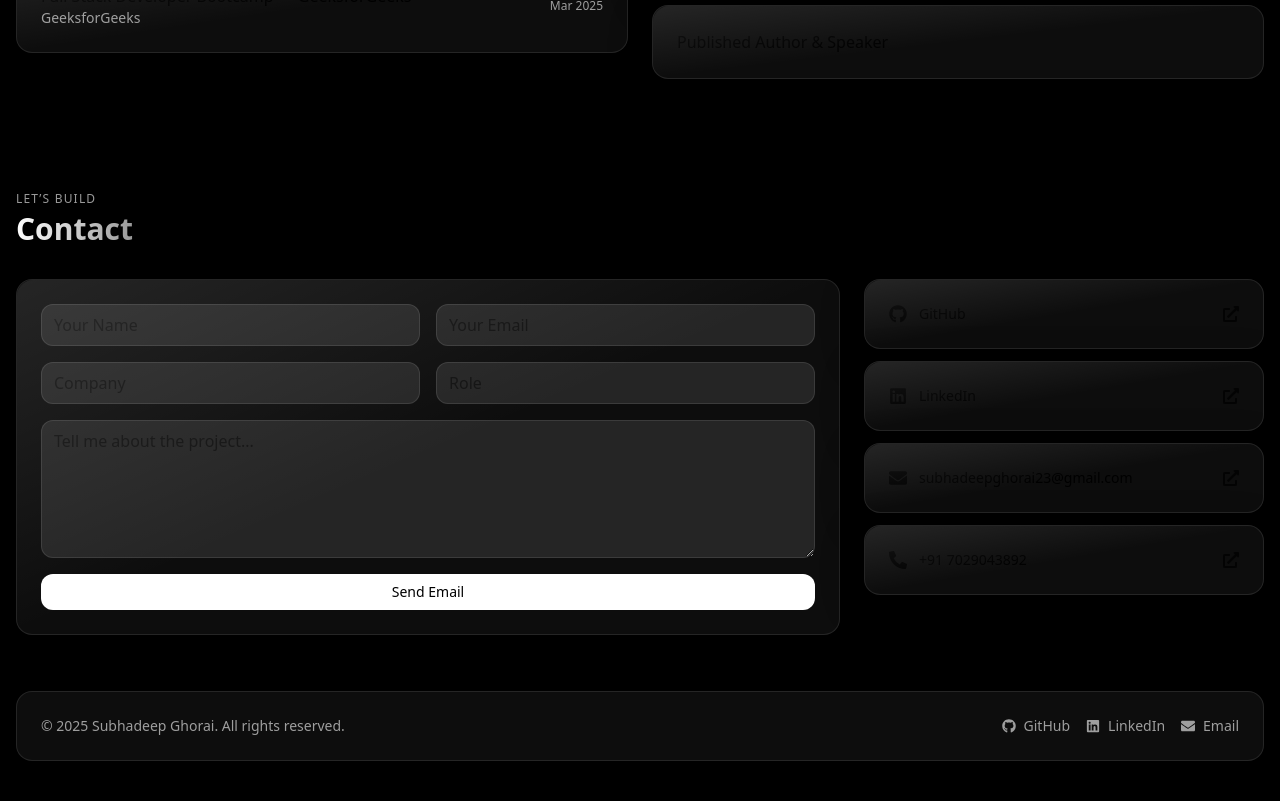
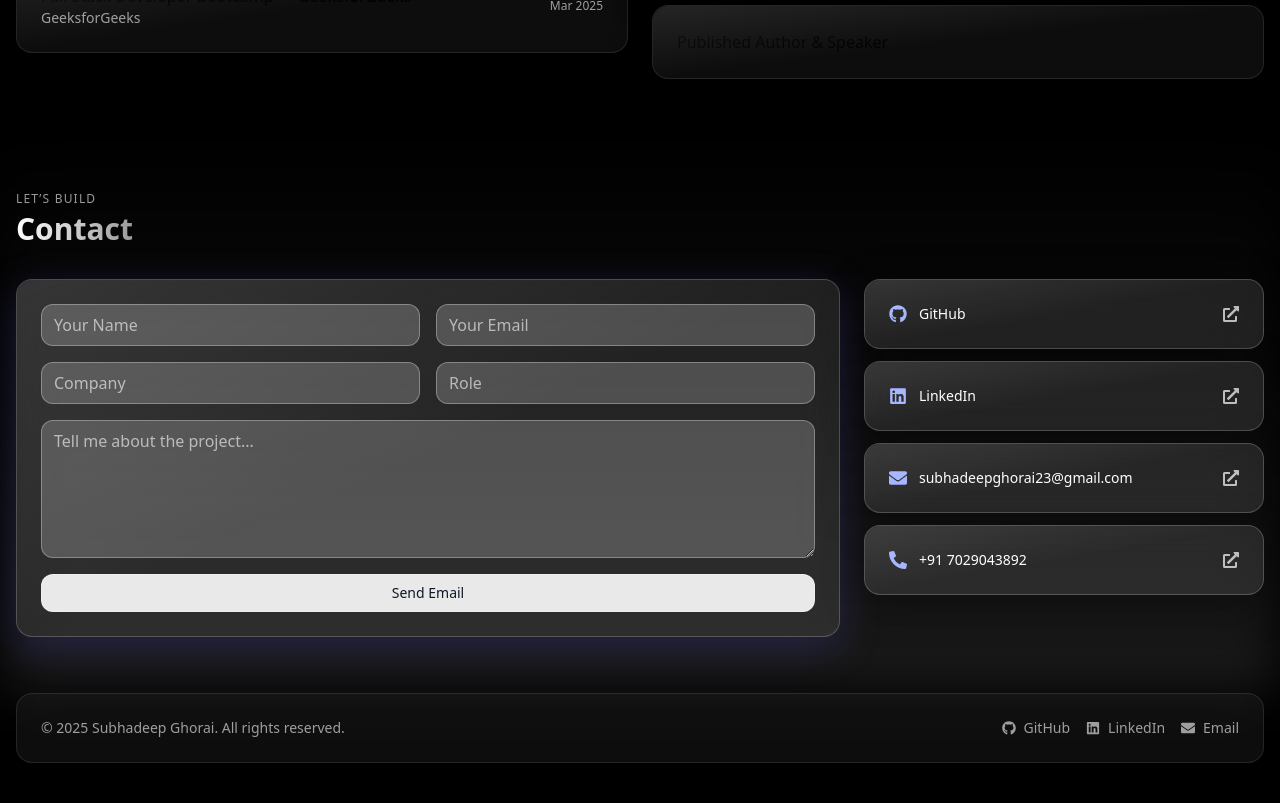
Before and after one commit to JACOBIAN01/subhadeep-portfolio, a React (Vite) app in the folder client/: page / in a window 1280 px wide. Shown: the part 3920-4723 px from the top of the page. Built offline with nearby package versions, Linux system fonts and the light colour scheme.

Commit message:
Update Form

```diff
--- a/client/src/components/Contact.jsx
+++ b/client/src/components/Contact.jsx
@@ -1,82 +1,122 @@
-// src/components/Contact.jsx
+import { useState } from "react";
 import { FaExternalLinkAlt } from "react-icons/fa";
 import GlassCard from "./GlassCard";
 import SectionTitle from "./SectionTitle";
-import { PROFILE, CONTACTS } from "../data/profileData";
+import { CONTACTS } from "../data/profileData";
 
 export default function Contact() {
+  const [status, setStatus] = useState(""); // "", "pending", "success", "error"
+
+  const handleSubmit = async (e) => {
+    e.preventDefault();
+    setStatus("pending");
+
+    // save form reference before await
+    const form = e.currentTarget;
+    const fd = new FormData(form);
+    const payload = Object.fromEntries(fd.entries());
+
+    try {
+      const res = await fetch("https://formspree.io/f/xyzlgerw", {
+        method: "POST",
+        headers: {
+          Accept: "application/json",
+          "Content-Type": "application/json",
+        },
+        body: JSON.stringify(payload),
+      });
+
+      if (res.ok) {
+        setStatus("success");
+        form.reset();
+      } else {
+        setStatus("error");
+      }
+    } catch (err) {
+      console.error(err);
+      setStatus("error");
+    }
+  };
+
   return (
-    <section id="contact" className="mx-auto max-w-7xl px-4 py-14">
+    <section id="contact" className="mx-auto max-w-7xl px-4 py-14 relative">
+      {/* Optional soft background glow */}
+      <div className="absolute inset-0 bg-gradient-to-b from-transparent via-white/5 to-white/10 pointer-events-none rounded-3xl blur-xl" />
+
       <SectionTitle kicker="Let’s Build" title="Contact" />
-      <div className="grid md:grid-cols-3 gap-6">
-        <GlassCard className="md:col-span-2">
+
+      <div className="grid md:grid-cols-3 gap-6 relative z-10">
+        {/* Contact Form */}
+        <GlassCard className="md:col-span-2 backdrop-blur-2xl bg-white/10 border border-white/20 shadow-2xl shadow-indigo-500/20">
           <form
-            className="grid grid-cols-1 md:grid-cols-2 gap-4"
-            onSubmit={(e) => {
-              e.preventDefault();
-              const fd = new FormData(e.currentTarget);
-              const subject = encodeURIComponent(
-                `Portfolio Contact from ${fd.get("name")}`
-              );
-              const body = encodeURIComponent(
-                `${fd.get("message")}\n\n— ${fd.get("name")} | ${fd.get(
-                  "email"
-                )}`
-              );
-              window.open(
-                `mailto:${PROFILE.email}?subject=${subject}&body=${body}`
-              );
-            }}
+            onSubmit={handleSubmit}
+            className="grid grid-cols-1 md:grid-cols-2 gap-4 text-white"
           >
             <input
               name="name"
               placeholder="Your Name"
               required
-              className="rounded-xl bg-white/10 border border-white/10 px-3 py-2 focus:outline-none focus:ring-2 focus:ring-white/30"
+              className="rounded-xl bg-white/20 border border-white/30 px-3 py-2 text-white placeholder-white/60 focus:outline-none focus:ring-2 focus:ring-indigo-400"
             />
             <input
               name="email"
               type="email"
               placeholder="Your Email"
               required
-              className="rounded-xl bg-white/10 border border-white/10 px-3 py-2 focus:outline-none focus:ring-2 focus:ring-white/30"
+              className="rounded-xl bg-white/20 border border-white/30 px-3 py-2 text-white placeholder-white/60 focus:outline-none focus:ring-2 focus:ring-indigo-400"
             />
             <input
               name="company"
               placeholder="Company"
-              className="rounded-xl bg-white/10 border border-white/10 px-3 py-2"
+              className="rounded-xl bg-white/20 border border-white/30 px-3 py-2 text-white placeholder-white/60 focus:outline-none focus:ring-2 focus:ring-indigo-400"
             />
             <input
               name="role"
               placeholder="Role"
-              className="rounded-xl bg-white/10 border border-white/10 px-3 py-2"
+              className="rounded-xl bg-white/20 border border-white/30 px-3 py-2 text-white placeholder-white/60 focus:outline-none focus:ring-2 focus:ring-indigo-400"
             />
             <textarea
               name="message"
               rows={5}
               placeholder="Tell me about the project..."
-              className="md:col-span-2 rounded-xl bg-white/10 border border-white/10 px-3 py-2"
+              required
+              className="md:col-span-2 rounded-xl bg-white/20 border border-white/30 px-3 py-2 text-white placeholder-white/60 focus:outline-none focus:ring-2 focus:ring-indigo-400"
             />
             <button
               type="submit"
-              className="md:col-span-2 rounded-xl bg-white text-black px-4 py-2 text-sm font-medium hover:opacity-90"
+              className="md:col-span-2 rounded-xl bg-white/90 text-gray-900 font-medium px-4 py-2 text-sm border border-white/20 hover:bg-white transition-colors duration-200"
             >
-              Send Email
+              {status === "pending" ? "Sending..." : "Send Email"}
             </button>
+
+            {status === "success" && (
+              <div className="md:col-span-2 text-sm text-green-400">
+                Message sent successfully!
+              </div>
+            )}
+            {status === "error" && (
+              <div className="md:col-span-2 text-sm text-rose-400">
+                Oops — something went wrong. Try again later.
+              </div>
+            )}
           </form>
         </GlassCard>
 
+        {/* Contact Links */}
         <div className="space-y-3">
           {CONTACTS.map((c) => (
-            <GlassCard key={c.label}>
+            <GlassCard
+              key={c.label}
+              className="hover:shadow-lg hover:shadow-indigo-400/20 transition-all duration-200 bg-white/10 border border-white/20 backdrop-blur-xl"
+            >
               <a
-                className="flex items-center justify-between"
+                className="flex items-center justify-between text-white hover:text-indigo-300"
                 href={c.href}
                 target="_blank"
                 rel="noreferrer"
               >
                 <div className="flex items-center gap-3">
-                  <span className="text-lg">{c.icon}</span>
+                  <span className="text-lg text-indigo-300">{c.icon}</span>
                   <div className="text-sm">{c.label}</div>
                 </div>
                 <FaExternalLinkAlt className="opacity-70" />
```
